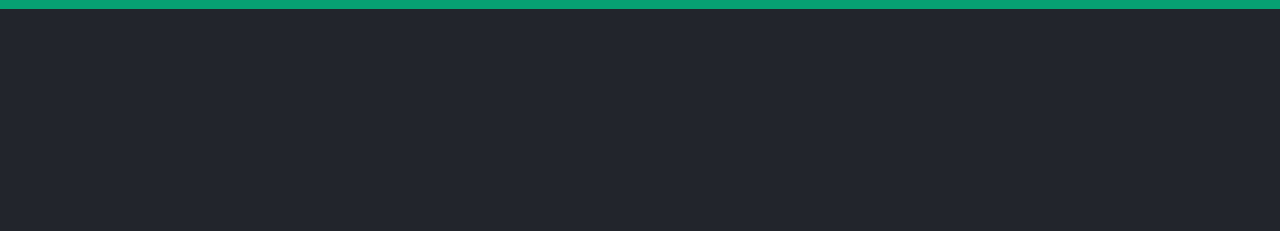
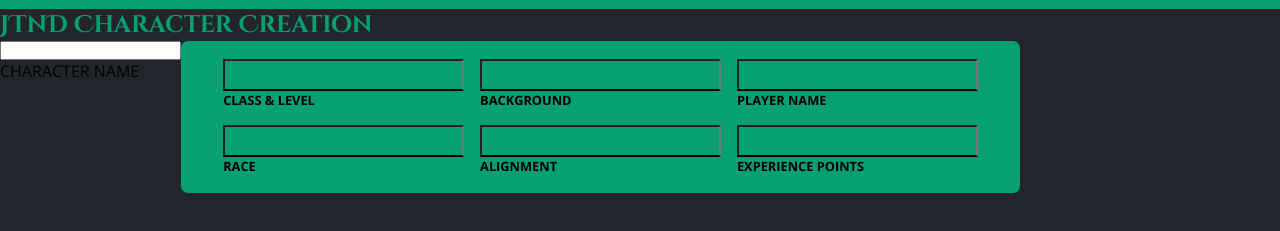
Before and after one commit to tvstaticghost/jtnd, a plain HTML site: page characters.html in a window 1280 px wide. Shown: the part 73-304 px from the top of the page. Drawn offline with nearby package versions, Linux system fonts and the light colour scheme.

Commit message:
Added a character.css file to add style to the characters.html file

```diff
--- a/characters.html
+++ b/characters.html
@@ -32,3 +32,39 @@
             <a href="https://orkerhulen.dk/onewebmedia/DnD%205e%20Players%20Handbook%20%28BnW%20OCR%29.pdf" target="_blank"><button class="guide__btn">Official Guide</button></a>
         </div>
     </header>
+    <main>
+        <h1 class="character__title">JTnD Character Creation</h1>
+        <div class="character__wrapper">
+            <div class="name__wrapper">
+                <input type="text" id="characterName">
+                <label for="characterName">CHARACTER NAME</label>
+            </div>
+            <div class="character__attr">
+                <div class="attribute__wrapper">
+                    <input type="text" id="level">
+                    <label for="level">CLASS & LEVEL</label>
+                </div>
+                <div class="attribute__wrapper">
+                    <input type="text" id="background">
+                    <label for="background">BACKGROUND</label>
+                </div>
+                <div class="attribute__wrapper">
+                    <input type="text" id="player">
+                    <label for="player">PLAYER NAME</label>
+                </div>
+                <div class="attribute__wrapper">
+                    <input type="text" id="race">
+                    <label for="race">RACE</label>
+                </div>
+                <div class="attribute__wrapper">
+                    <input type="text" id="alignment">
+                    <label for="alignment">ALIGNMENT</label>
+                </div>
+                <div class="attribute__wrapper">
+                    <input type="text" id="experiencePoints">
+                    <label for="experiencePoints">EXPERIENCE POINTS</label>
+                </div>
+            </div>
+        </div>
+    </main>
+</body>
--- /dev/null
+++ b/style/character.css
@@ -0,0 +1,38 @@
+.character__title {
+    font-size: 1.5rem;
+}
+
+.character__wrapper {
+    display: flex;
+}
+
+.name__wrapper {
+    display: flex;
+    flex-direction: column;
+}
+
+.character__attr {
+    display: grid;
+    grid-template-columns: 30% 30% 30%;
+    justify-content: center;
+    align-items: center;
+    gap: 1rem;
+    padding: 1rem;
+    background-color: var(--green);
+    border: 2px solid var(--green);
+    border-radius: 7px;
+}
+
+#level, #background, #player, #race, #alignment, #experiencePoints {
+    background-color: var(--green);
+    padding: 3px;
+    font-size: 1.2rem;
+    border-bottom: 2px solid black;
+}
+
+.attribute__wrapper {
+    display: flex;
+    flex-direction: column;
+    font-size: 0.8rem;
+    font-weight: 700;
+}
--- a/style/index.css
+++ b/style/index.css
@@ -1,6 +1,7 @@
 @import url('https://fonts.googleapis.com/css2?family=Open+Sans:ital,wght@0,300..800;1,300..800&family=Roboto:ital,wght@0,100;0,300;0,400;0,500;0,700;0,900;1,100;1,300;1,400;1,500;1,700;1,900&display=swap');
 @import url('https://fonts.googleapis.com/css2?family=Cinzel+Decorative:wght@400;700;900&display=swap');
 @import url('https://fonts.googleapis.com/css2?family=MedievalSharp&display=swap');
+@import 'character.css';
 @import 'home.css';
 @import 'story.css';
 @import 'util.css';
```
Also changed, not shown: room.js (line endings or trailing spaces).
